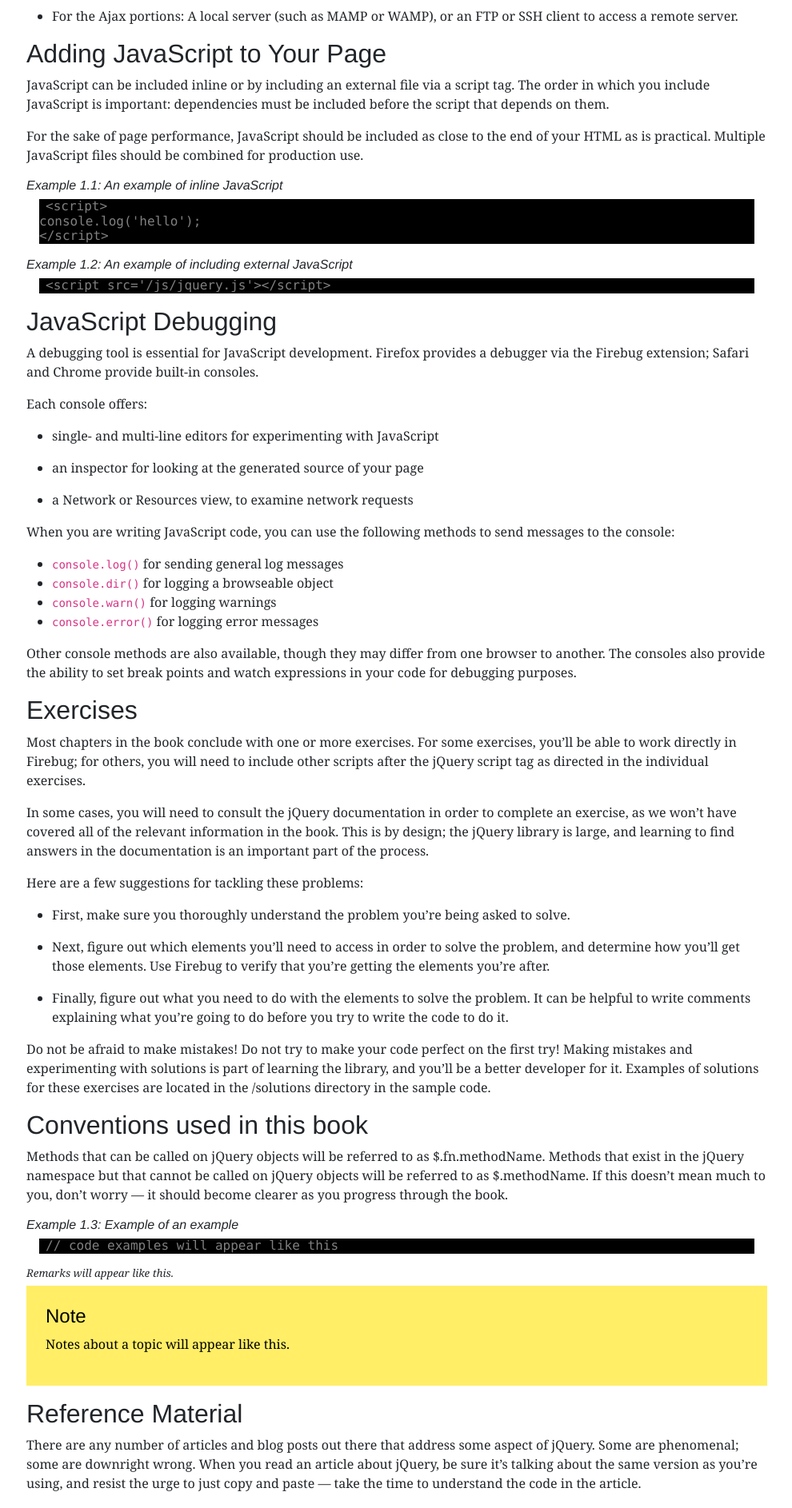
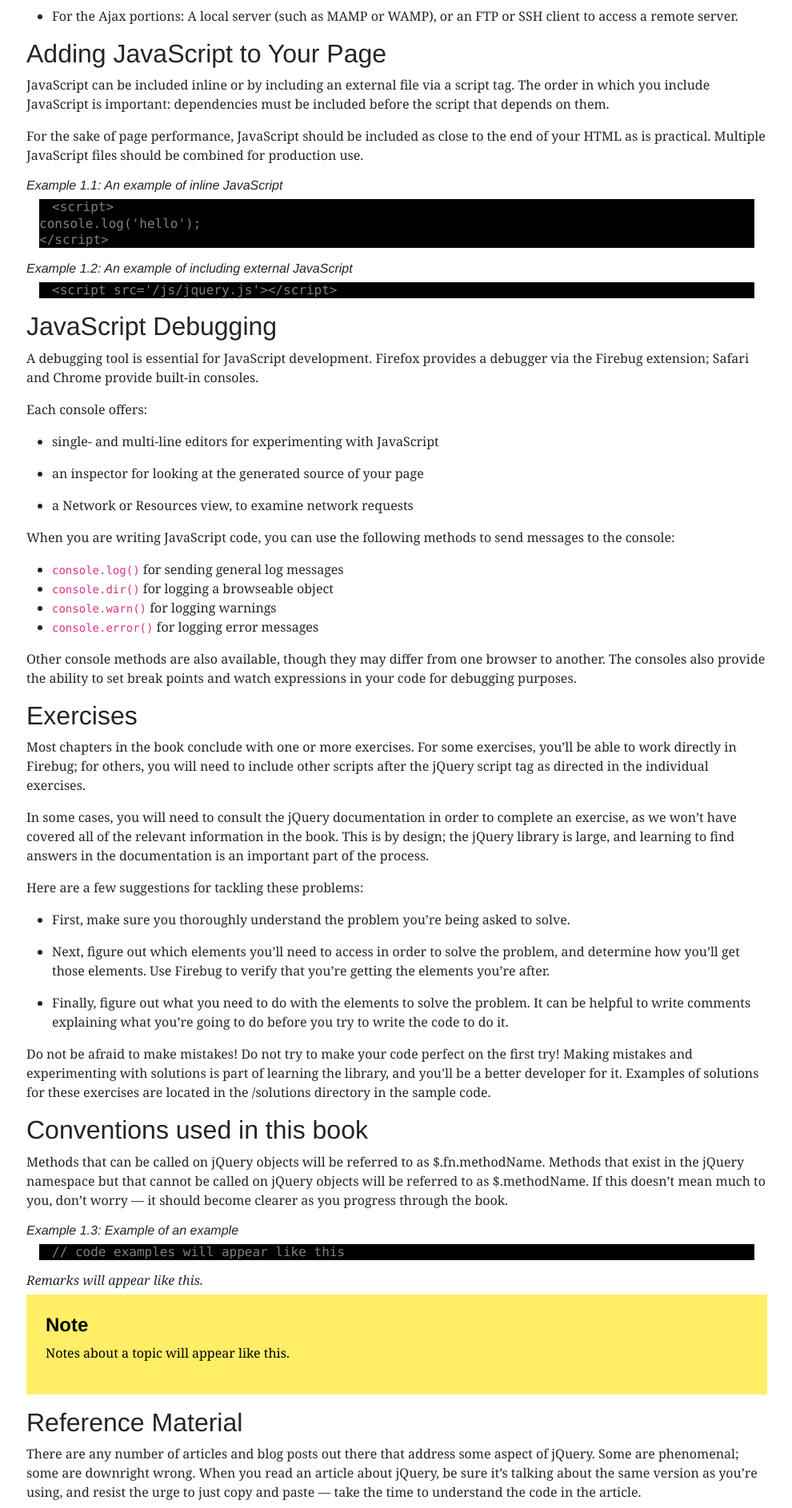
Before and after one commit to dan-carroll/jquery-fundamentals, a Jekyll site: the page built from legacy/ch01-welcome.md, in a window 1280 px wide. Shown: the part 811-2697 px from the top of the page at 80% size, without its empty margins (144-1134 px from the left). Built offline with Jekyll 4.4.1, drawn with Linux system fonts in a browser that asks for light colours.

Commit message:
Adjusted code block and blockquote styles

```diff
--- a/assets/css/main.css
+++ b/assets/css/main.css
@@ -52,7 +52,7 @@ footer > p {
 }
 
 #book-chapter h5 {
-    font-size: smaller;
+    font-size: 1em;
 }
 
 #book-chapter blockquote {
@@ -67,10 +67,10 @@ div.highlight {
     margin-left: 1rem;
     margin-right: 1rem;
     font-family: "Consolas", "Bitstream Vera Sans Mono", "Courier New", Courier, monospace;
-    line-height: 1.1em;
+    line-height: 1.2em;
 }
 
 pre code {
     font-size: 1rem;
-    padding: .2rem .5rem;
+    padding: .25rem 1rem;
 }
--- a/legacy/ch01-welcome.md
+++ b/legacy/ch01-welcome.md
@@ -98,7 +98,7 @@ Methods that can be called on jQuery objects will be referred to as $.fn.methodN
 
 ##### Remarks will appear like this.
 
-> #### Note
+> #### **Note**
 >
 > Notes about a topic will appear like this.
 
```
